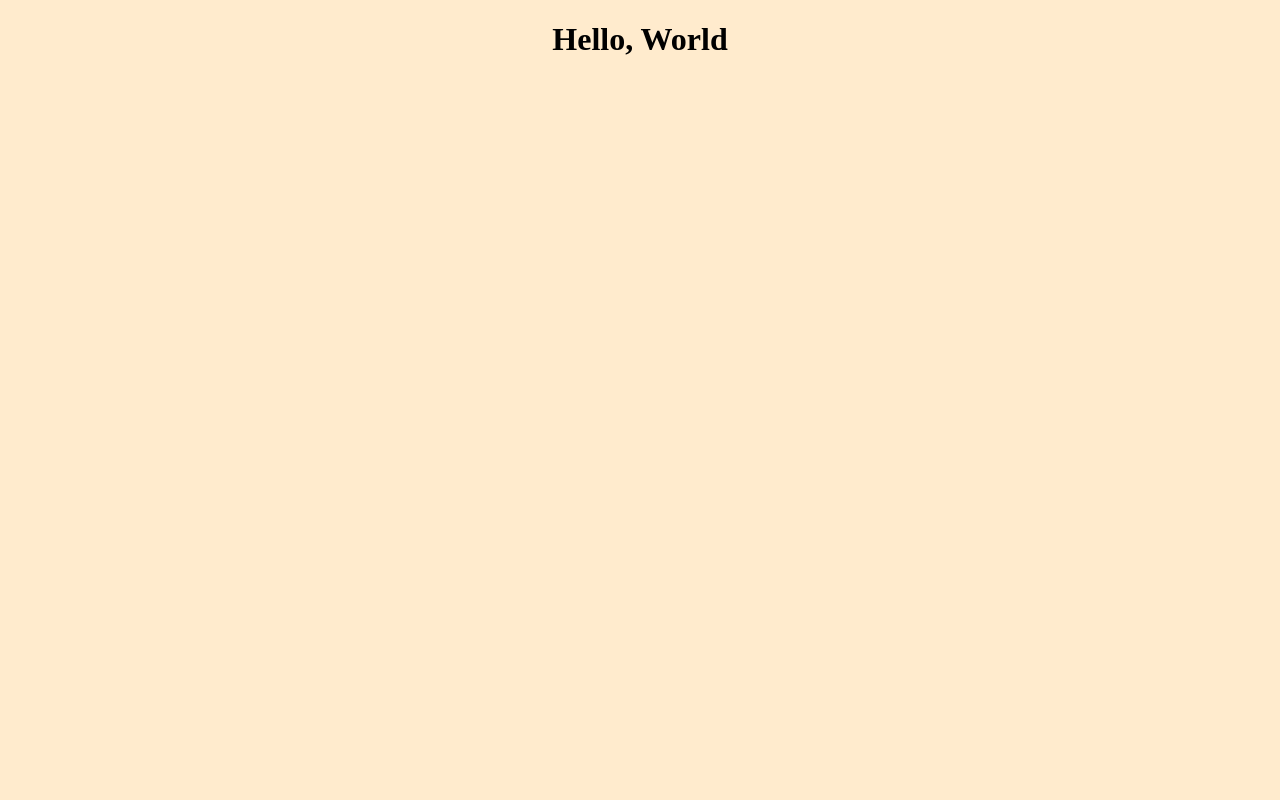
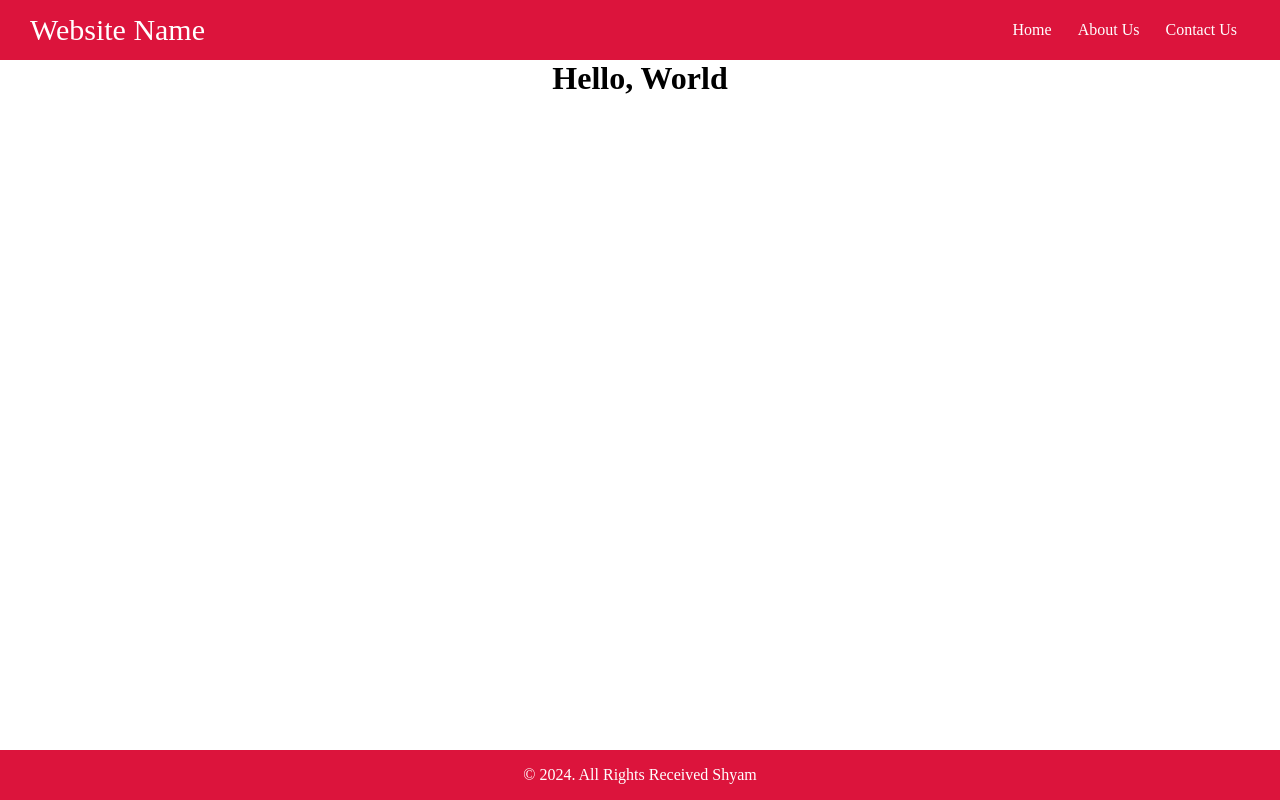
Before and after one commit to KarnamShyam1947/react-pratice, a React (Vite) app: page / in a window 1280 px wide. Built offline with nearby package versions, Linux system fonts and the light colour scheme.

Commit message:
added: header, footer components

```diff
--- a/src/App.jsx
+++ b/src/App.jsx
@@ -1,9 +1,17 @@
+import AppFooter from "./components/AppFooter"
+import AppHeader from "./components/AppHeader"
 
 function App() {
 
   return (
     <>
-      <h1>Hello, World</h1>
+      <AppHeader />
+
+      <div className="main">
+        <h1>Hello, World</h1>
+      </div>
+
+      <AppFooter />
     </>
   )
 }
--- /dev/null
+++ b/src/components/AppFooter.jsx
@@ -0,0 +1,11 @@
+import React from 'react'
+
+function AppFooter() {
+  return (
+    <footer>
+      <p>&copy; 2024. All Rights Received Shyam</p>
+    </footer>
+  )
+}
+
+export default AppFooter
--- /dev/null
+++ b/src/components/AppHeader.jsx
@@ -0,0 +1,19 @@
+import React from 'react'
+
+function AppHeader() {
+  return (
+    <header>
+      <a href="/" className="logo">
+        Website Name
+      </a>
+
+      <ul>
+        <li><a href="#">Home</a></li>
+        <li><a href="#">About Us</a></li>
+        <li><a href="#">Contact Us</a></li>
+      </ul>
+    </header>
+  )
+}
+
+export default AppHeader
--- a/src/index.css
+++ b/src/index.css
@@ -1,7 +1,61 @@
-body {
-    background-color: blanchedalmond;
+* {
+    padding: 0;
+    margin: 0;
+    box-sizing: border-box;
+}
+
+a {
+    text-decoration: none;
+}
+
+a.logo {
+    color: white;
+    font-size: 30px;
+}
+
+header {
+    background-color: crimson;
+    display: flex;
+    justify-content: space-between;
+    align-items: center;
+    padding: 0 30px;
+    height: 60px;
+}
+
+header ul {
+    list-style: none;
+}
+
+header ul li {
+    display: inline;
+    margin: 0 3px;
+}
+
+header ul li a {
+    color: white;
+    padding: 5px 10px;
+    transition: all 0.5s ease-in-out;
+}
+
+header ul li a:hover {
+    background-color: white;
+    color: crimson;
+    padding: 5px 10px;
 }
 
 h1 {
     text-align: center;
 }
+
+.main {
+    min-height: calc(100vh - 60px - 50px);
+}
+
+footer {
+    height: 50px;
+    background-color: crimson;
+    color: white;
+    text-align: center;
+    display: grid;
+    place-items: center;
+}
```
